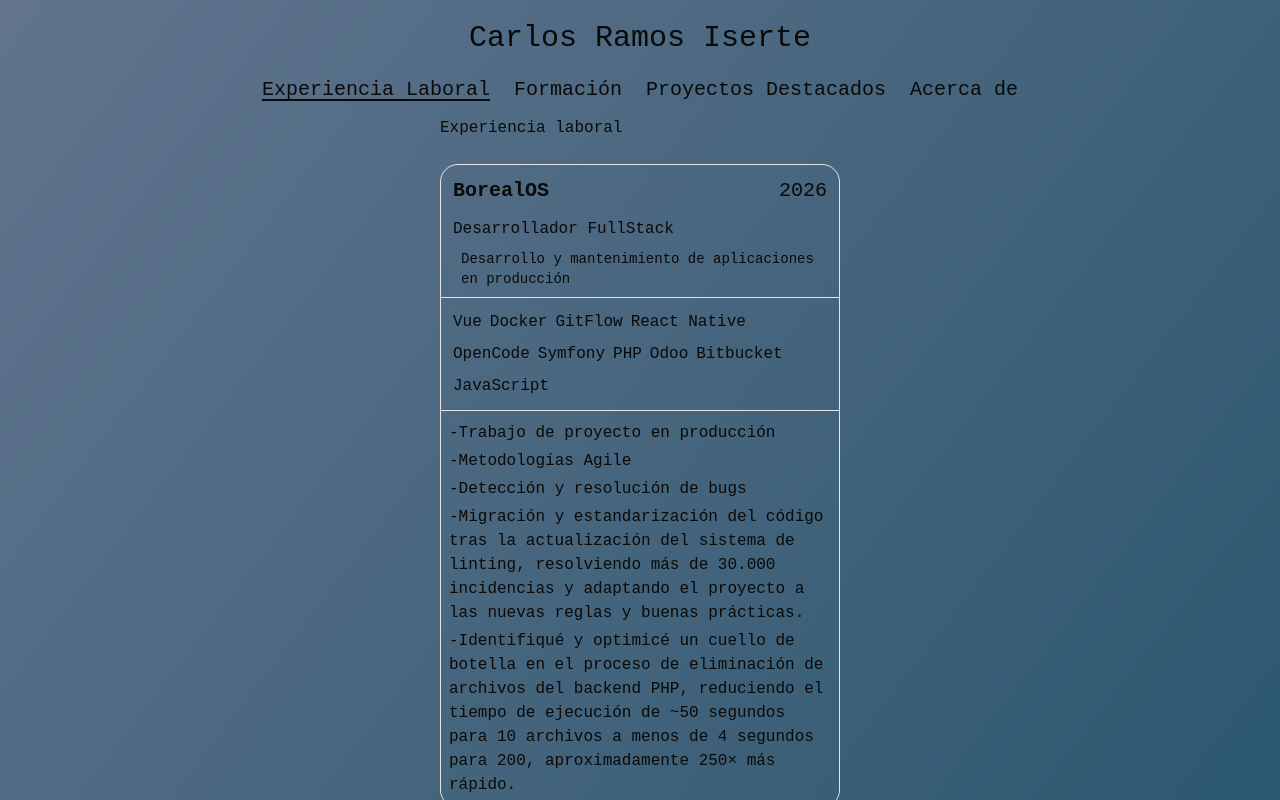
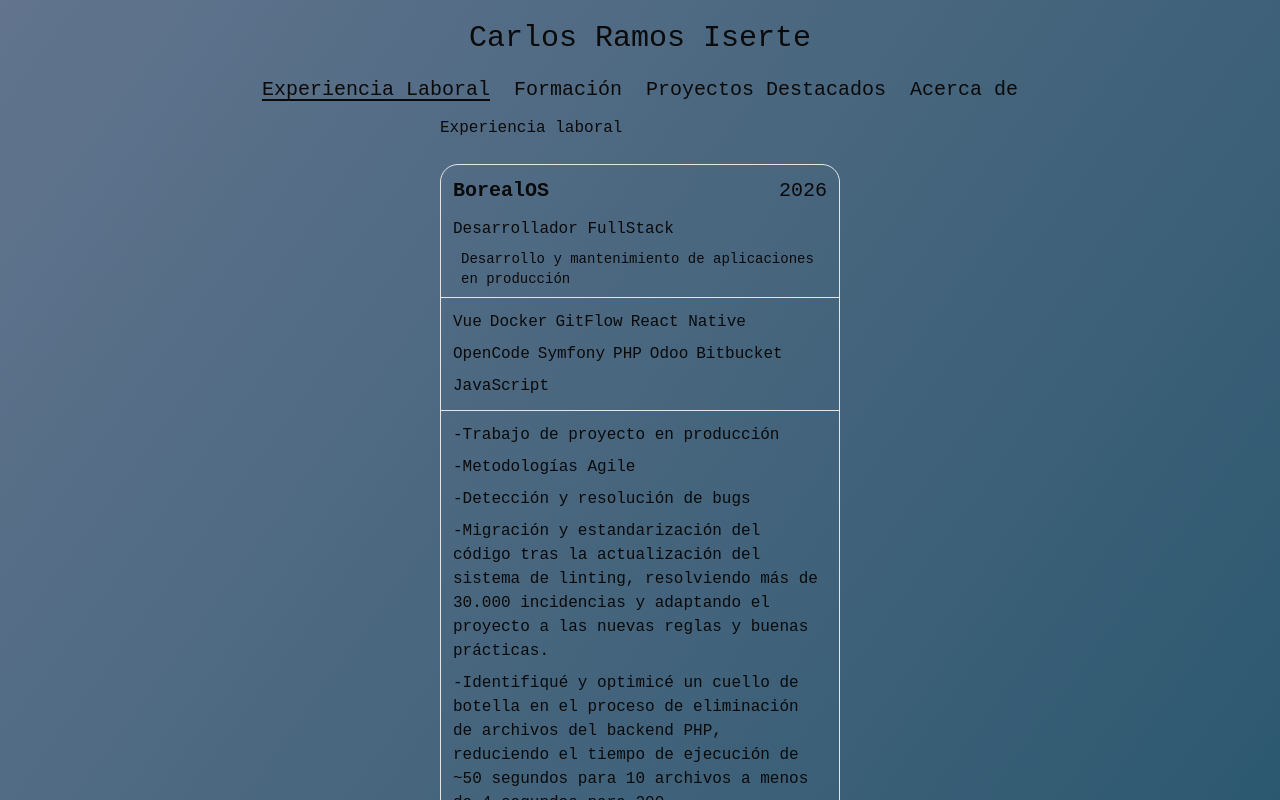
Before and after one commit to CarlosRamosDeveloper/portfolio, a React (Vite) app: page /experience in a window 1280 px wide. Shown: the top 800 px of the page. Built offline with nearby package versions, Linux system fonts and the light colour scheme.

Commit message:
description now has better separation, being more readable

```diff
--- a/src/portfolio/pages/experience/components/ExperienceDescription.tsx
+++ b/src/portfolio/pages/experience/components/ExperienceDescription.tsx
@@ -3,5 +3,5 @@
 }
 
 export const ExperienceDescription = ({ description }: Props) => {
-  return <div className="px-2 py-0.5 text-base">-{description}</div>;
+  return <div className="px-2 pl-2 pb-2 text-base">-{description}</div>;
 };
--- a/src/portfolio/pages/experience/components/ExperienceDescriptionList.tsx
+++ b/src/portfolio/pages/experience/components/ExperienceDescriptionList.tsx
@@ -7,7 +7,7 @@
 export const ExperienceDescriptionList = ({ descriptions }: Props) => {
   return (
     <>
-      <div className="py-2">
+      <div className="py-2 m-1">
         {descriptions.map((description) => (
           <ExperienceDescription description={description} />
         ))}
```
